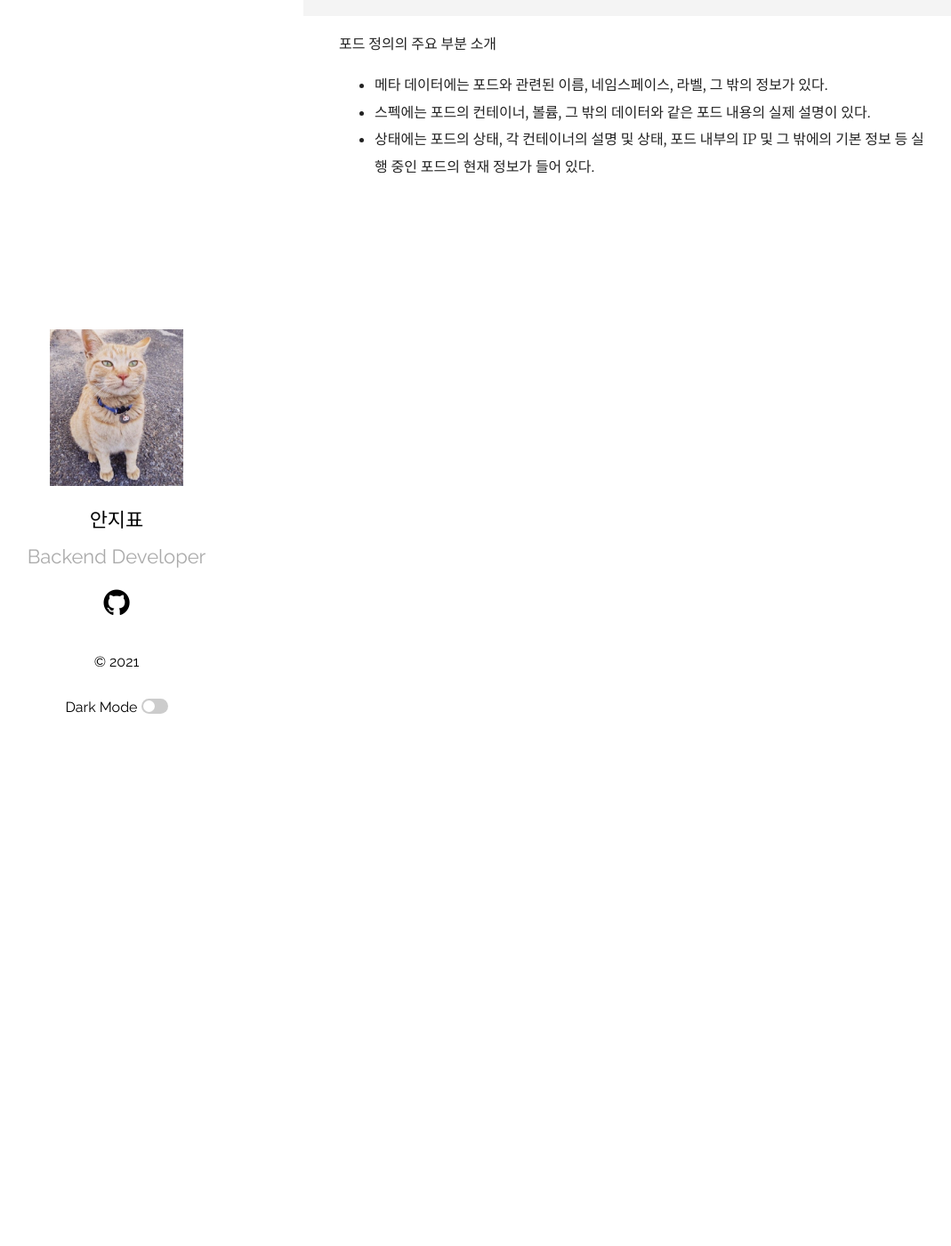
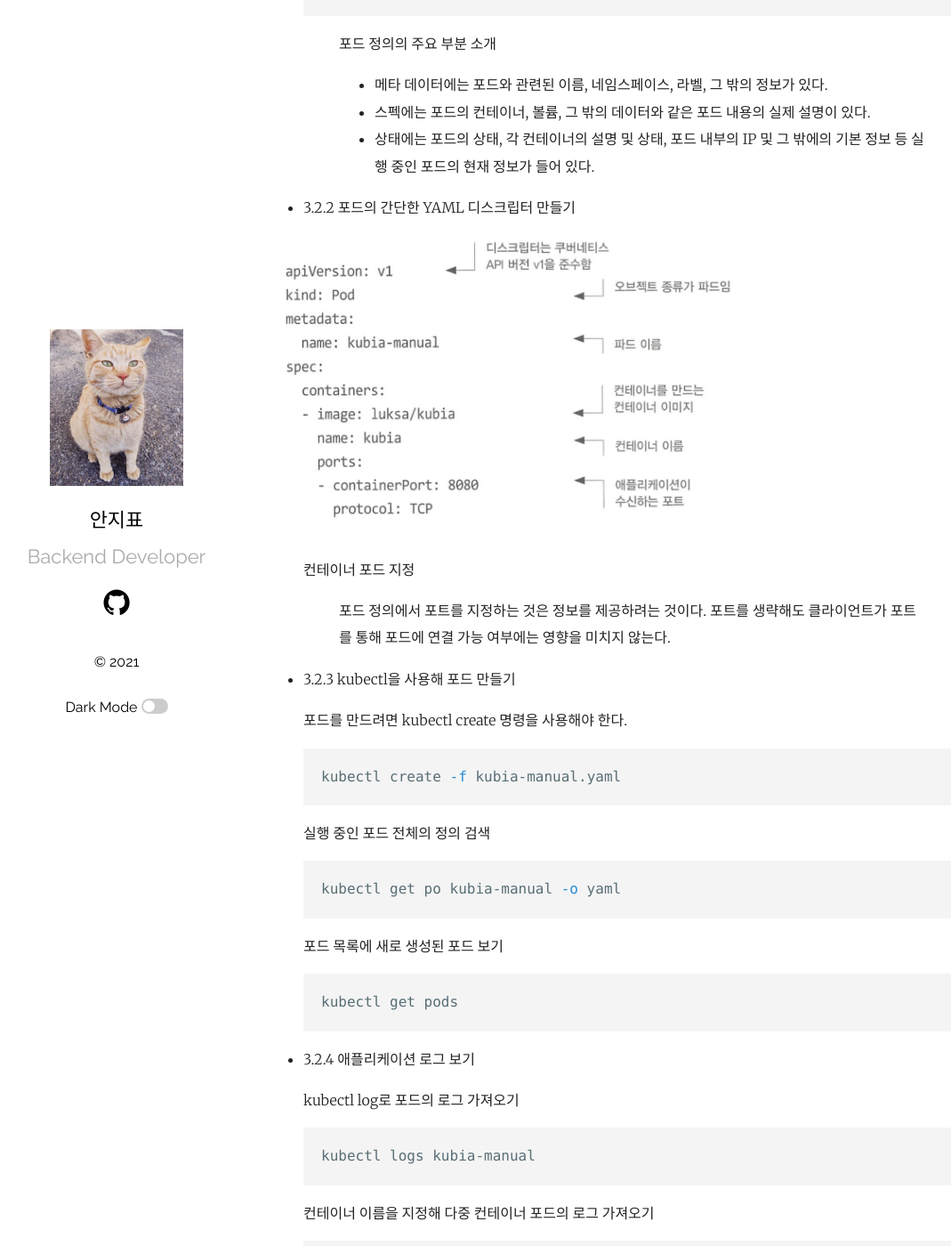
Before and after one commit to ppyong/ppyong.github.io, a Jekyll site: the page built from _posts/2021-09-27-kubernetes-in-action(chapter2~3).md, in a window 1280 px wide and 1400 px high, scrolled down 4149 px. Shown: the whole window at 89% size, without its empty margins (54-1123 px from the left). Built offline with Jekyll 4.4.1, drawn with Linux system fonts in a browser that asks for light colours; some of the changed text lies outside the part shown.

Commit message:
temp-20210104-1

````diff
--- a/_posts/2021-09-27-kubernetes-in-action(chapter2~3).md
+++ b/_posts/2021-09-27-kubernetes-in-action(chapter2~3).md
@@ -44,7 +44,7 @@ kubectl logs kubia-manual -c ${container명}
 
 > 그에 대해 조사하고 위와 같은 그림을 그려보았다. 어떤식으로 이렇게 통신이 가능할까?
 
->> 간략하게 설명하면 CNI별 동작은 다르지만 calico 기준 모든 노드의 포드를 위한 IP 대역을 생성하고 해당 대역의 subnet을 각 노드에 할당하게 된다. 그러면 각 노드는 해당 subnet 범위에서 IP를 할당받기 때문에 IP는 중복되지 않을 수 있다. 또한 각 노드에 Routing table 규칙을 추가하여 subnet 범위에 따른 노드 IP를 찾을 수 있게 해준다.
+>> "간략하게 설명하면 CNI별 동작은 다르지만 calico 기준 모든 노드의 포드를 위한 IP 대역을 생성하고 해당 대역의 subnet을 각 노드에 할당하게 된다. 그러면 각 노드는 해당 subnet 범위에서 IP를 할당받기 때문에 IP는 중복되지 않을 수 있다. 또한 각 노드에 Routing table 규칙을 추가하여 subnet 범위에 따른 노드 IP를 찾을 수 있게 해준다."
 
 > 이를 위해서 CNI에 대한 이해가 필요하다.
 > * [CNI 참고자료 - 1] (https://velog.io/@seunghyeon/%EC%BF%A0%EB%B2%84%EB%84%A4%ED%8B%B0%EC%8A%A4-%EB%84%A4%ED%8A%B8%EC%9B%8C%ED%81%AC-%EA%B5%AC%EC%84%B1%EB%8F%84)
@@ -80,3 +80,53 @@ kubectl get po kubia-zxzij -o yaml
 >> - 메타 데이터에는 포드와 관련된 이름, 네임스페이스, 라벨, 그 밖의 정보가 있다.
 >> - 스펙에는 포드의 컨테이너, 볼륨, 그 밖의 데이터와 같은 포드 내용의 실제 설명이 있다.
 >> - 상태에는 포드의 상태, 각 컨테이너의 설명 및 상태, 포드 내부의 IP 및 그 밖에의 기본 정보 등 실행 중인 포드의 현재 정보가 들어 있다.
+
+- 3.2.2 포드의 간단한 YAML 디스크립터 만들기
+
+<img src="/assets/img/kubernetes-in-action-kubia-manual.png" width="90%">
+
+> 컨테이너 포드 지정
+>> 포드 정의에서 포트를 지정하는 것은 정보를 제공하려는 것이다. 포트를 생략해도 클라이언트가 포트를 통해 포드에 연결 가능 여부에는 영향을 미치지 않는다.
+
+- 3.2.3 kubectl을 사용해 포드 만들기
+
+> 포드를 만드려면 kubectl create 명령을 사용해야 한다.
+```shell
+kubectl create -f kubia-manual.yaml
+```
+
+> 실행 중인 포드 전체의 정의 검색
+```shell
+kubectl get po kubia-manual -o yaml
+```
+
+> 포드 목록에 새로 생성된 포드 보기
+```shell
+kubectl get pods
+```
+
+- 3.2.4 애플리케이션 로그 보기
+
+> kubectl log로 포드의 로그 가져오기
+```shell
+kubectl logs kubia-manual
+```
+
+> 컨테이너 이름을 지정해 다중 컨테이너 포드의 로그 가져오기
+```shell
+kubectl logs kubia-manual -c kubia
+```
+
+- 3.2.5 포드에 요청 보내기
+
+> 포드의 포트에 로컬 네트워크 포트 포워딩
+```shell
+kubectl port-forward kubia-manual 8888:8080
+```
+
+> 포트 전달자를 통한 포드 연결
+```shell
+curl localhost:8080
+```
+
+<img src="/assets/img/kubernetes-in-action-port-forward.png" width="90%">
````
